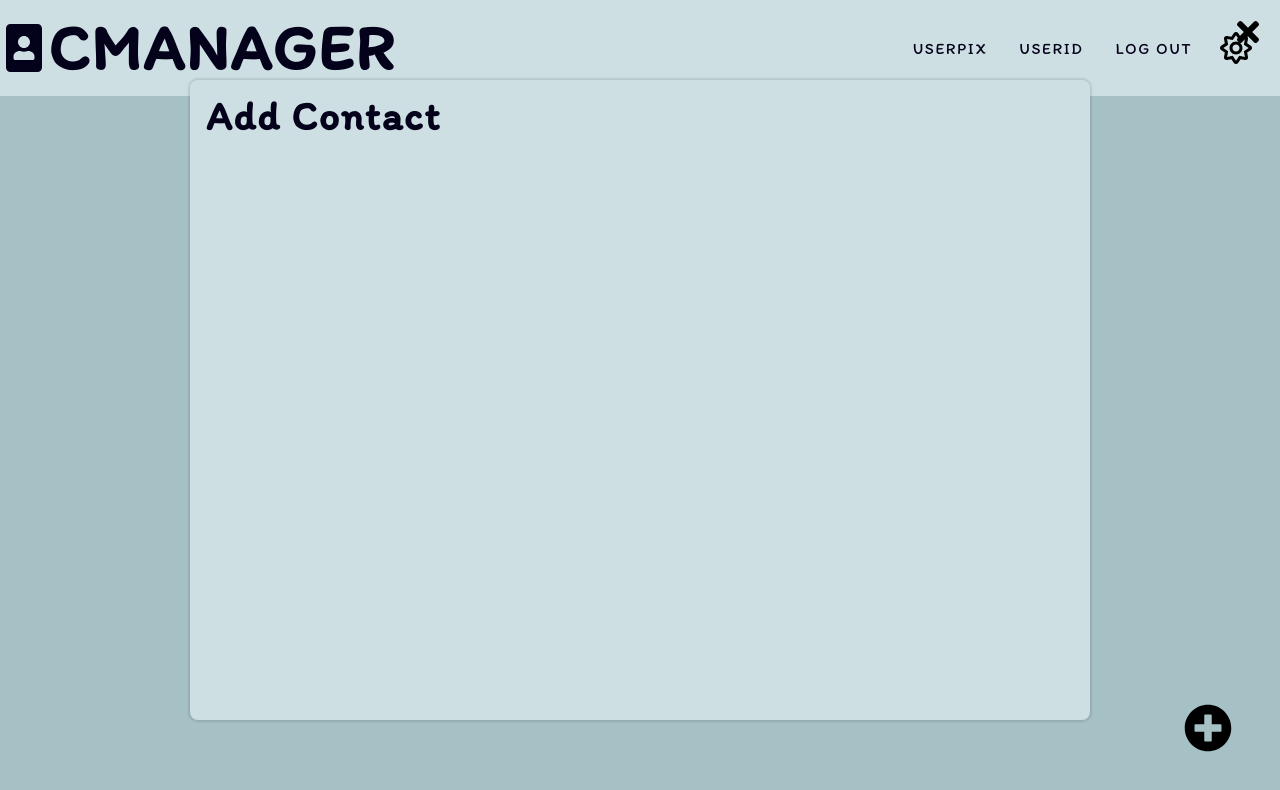
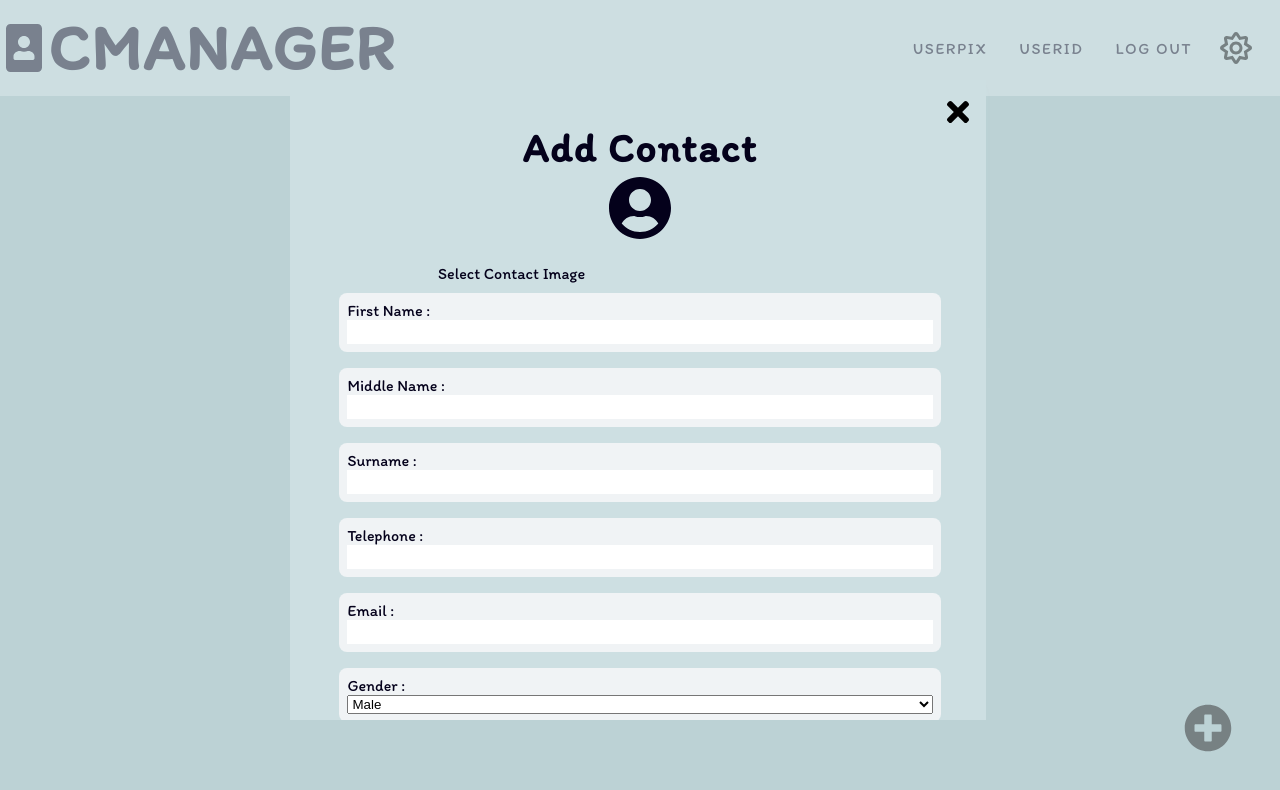
Before and after one commit to ubonisrael/contact-manager-app, a React (Create React App) app: page / in a window 1280 px wide. Both pictures are taken after a click on the button "Sign-in with GMail". Shown: the top 790 px of the page. Built offline with nearby package versions, Linux system fonts and the light colour scheme.

Commit message:
updates 02 addede new components

```diff
--- a/src/components/addcontact/addcontact.css
+++ b/src/components/addcontact/addcontact.css
@@ -8,6 +8,7 @@
     place-items: center;
     transition: var(--transition);
     z-index: 99;
+    background: rgba(205, 223, 226, 0.582);
 }
 
 .addcontact__container {
@@ -16,8 +17,33 @@
     height: 80vh;
     padding: 1rem;
     background: var(--clr-secondarybg);
+    box-shadow: var(--light-shadow);
+    backdrop-filter: blur(8px);
+    -webkit-backdrop-filter: blur(8px);
+    overflow-y: scroll;
+    overflow-x: hidden;
+    mask-image: linear-gradient(to top, transparent, black), linear-gradient(to left, transparent 4px, black 4px);
+    mask-size: 100% 200000px;
+    mask-position: left bottom;
+    transition: mask position 0.3s, ;
+}
+
+.addcontact__container:hover {
+    mask-position: left top;
+}
+
+.addcontact__container::-webkit-scrollbar {
+    width: 4px;
+}
+
+/* .addcontact__container::-webkit-scrollbar-track {
+    -webkit-box-shadow: inset 0 0 4px var(--clr-secondary);
+    border-radius: var(--radius)
+} */
+
+.addcontact__container::-webkit-scrollbar-thumb {
     border-radius: var(--radius);
-    box-shadow: var(--light-shadow);
+    -webkit-box-shadow: inset 0 0 4px var(--clr-secondary);
 }
 
 .addcontact__container-closebtn {
@@ -34,3 +60,73 @@
     color: var(--clr-red);
     transform: scale(1.2);
 }
+
+.addcontact__form {
+    display: flex;
+    flex-direction: column;
+    align-items: center;
+    justify-content: flex-start;
+}
+
+.addcontact__form__header {
+    margin-top: 2rem;
+}
+
+.addcontact__form__header h2 {
+    text-transform: capitalize;
+}
+
+.addcontact__form__details-image-container {
+    display: flex;
+    flex-direction: column;
+    align-items: center;
+    justify-content: center;
+}
+
+.addcontact__form__details-avatar-icon{
+    font-size: 4rem;
+    margin: 0.5rem 0;
+}
+
+.addcontact__form__details-avatar-picker {
+    opacity: 0;
+}
+
+.addcontact__form__details-container {
+    width: 90%;
+    padding: 0.5rem;
+    margin: 0.5rem;
+    display: flex;
+    flex-direction: column;
+    border-radius: var(--radius);
+    background: var(--clr-tertiarybg);
+}
+
+.addcontact__form__details-input {
+    padding-left: 0.25rem;
+    height: 1.5rem;
+    border: none;
+}
+
+.desc {
+    height: 6rem;
+}
+
+.addcontact__form-btn {
+    width: 6rem;
+    height: 2rem;
+    padding: 0.5rem;
+    margin: 1rem;
+    border: none;
+    color: var(--clr-primary);
+    background: var(--clr-secondary);
+    border-radius: var(--radius);
+    cursor: pointer;
+    transition: var(--transition);
+}
+
+.addcontact__form-btn:hover {
+    color: var(--clr-secondary);
+    background: var(--clr-primary);
+    border: 1px solid var(--clr-secondary);
+}
--- a/src/components/addcontact/addcontact.js
+++ b/src/components/addcontact/addcontact.js
@@ -1,10 +1,50 @@
-import React from 'react'
-import { FaTimes } from 'react-icons/fa'
+import React, {useState} from 'react'
+import { FaTimes, FaUser, FaUserAlt, FaUserCircle } from 'react-icons/fa'
 
 import './addcontact.css'
 
+const formFields = [
+    {label: 'First Name', name: 'firstname'},
+    {label: 'Middle Name', name: 'midname'},
+    {label: 'Surname', name: 'surname'},
+    {label: 'Telephone', name: 'phone'},
+    {label: 'Email', name: 'mail'},
+    {label: 'Gender', name: 'gender'},
+    {label: 'Address', name: 'address'},
+    {label: 'Description', name: 'desc'},
+]
 
 const Addcontact = () => {
+    const avatar = document.querySelector('.avatar')
+
+    //function that handles submitting the form ?? passed down from app
+    const submit = e => {
+        e.preventDefault()
+        console.log('contact added');
+    }
+
+    const [firstname, setFirstname] = useState('')
+    const [phone, setPhone] = useState('')
+    const [email, setEmail] = useState('')
+    const [input, setInput] = useState('')
+
+    const [error, setError] = useState({firstname: '', phone: '', email: ''})
+
+
+    // functions that handle input change forms
+    const handleFirstname = e => {
+        setFirstname(e.target.value)
+    }
+    const handlePhone = e => {
+        setPhone(e.target.value)
+    }
+    const handleEmail = e => {
+        setEmail(e.target.value)
+    }
+    //other inputs
+    const handleInput = e => {
+        setInput(e.target.value)
+    }
   return (
     <div className='addcontact'>
         <div className='addcontact__container'>
@@ -12,22 +52,45 @@ const Addcontact = () => {
                 <FaTimes />
             </button>
             <form className='addcontact__form'>
-                <div addcontact__form__header>
+                <div className='addcontact__form__header'>
                     <h2>Add Contact</h2>
                 </div>
-                {/* <div addcontact__form__details></div> image display */}
-                <div addcontact__form__details></div>
-                <div addcontact__form__details></div>
-                <div addcontact__form__details></div>
-                <div addcontact__form__details></div>
-                <div addcontact__form__details></div>
-                <div addcontact__form__details></div>
-                <div addcontact__form__details></div>
-                <div addcontact__form__details></div>
-                <div addcontact__form__details></div>
-                <div addcontact__form__details></div>
-                <div addcontact__form__details></div>
-                <div addcontact__form__details></div>
+                <div className='addcontact__form__details-image-container'>
+                    {avatar
+                    ? <img src='' alt='avatar' className='addcontact__form__details-image'/>
+                    : <span className='addcontact__form__details-avatar-icon'><FaUserCircle  /></span>}
+                    <label htmlFor='avatar'>Select Contact Image <input type='file' id='avatar' className='addcontact__form__details-avatar-picker' name='avatar' accept='image/*' /></label>
+                </div>
+                {formFields.map((field, i) => {
+                    return (
+                        <div key={field.name+i} className='addcontact__form__details-container'>
+                            <label htmlFor={field.name} className='addcontact__form__details-label'>{field.label} :</label>
+                            {field.name === 'desc'
+                            ? <textarea id='desc' className='addcontact__form__details-input desc' ></textarea>
+                            : field.name === 'gender'
+                            ? <select name='gender' id='gender'>
+                                <option value='male'>Male</option>
+                                <option value='female'>Female</option>
+                                <option value='other'>Other</option>
+                            </select>
+                            : <input id={field.name} className='addcontact__form__details-input'
+                                type={field.name === 'phone' ? 'number' : 'text'}
+                                onChange={field.name === 'firstname' ? handleFirstname
+                                : field.name === 'phone' ? handlePhone
+                                : field.name === 'email' ? handleEmail
+                                : handleInput}
+                                value={field.name === 'firstname' ? firstname
+                                    : field.name === 'phone' ? phone
+                                    : field.name === 'email' ? email
+                                    : input} />}
+                            {field.name === 'firstname' ? <span className='error'>{error.firstname}</span>
+                                    : field.name === 'phone' ? <span className='error'>{error.phone}</span>
+                                    : field.name === 'email' ? <span className='error'>{error.email}</span>
+                                    : null}
+                        </div>
+                    )
+                })}
+                <button type='submit' className='addcontact__form-btn' onClick={submit}>Add Contact</button>
             </form>
         </div>
     </div>
--- a/src/components/welcome/welcome.css
+++ b/src/components/welcome/welcome.css
@@ -30,6 +30,7 @@
 
 .welcome__body {
     width: 90%;
+    max-width: var(--max-width);
     height: 25rem;
     display: flex;
     align-items: center;
--- a/src/index.css
+++ b/src/index.css
@@ -6,7 +6,7 @@
     --radius: 8px;
     --transition: all 0.3s linear;
     --light-shadow: 0 0 2px 2px rgba(0, 0, 0, 0.1);
-    --max-width: 900px;
+    --max-width: 700px;
     --spacing:0.1rem;
     --clr-red: red;
 }
@@ -22,7 +22,7 @@ body {
     --clr-text: rgb(4, 1, 27);
     --clr-primarybg: rgb(165, 193, 197);
     --clr-secondarybg: rgb(205, 223, 226);
-    --clr-tertiarybg: rgb(222, 230, 236);
+    --clr-tertiarybg: rgb(240, 243, 245);
     --clr-primary: rgb(222, 230, 236);
     --clr-secondary: black;
 }
```
